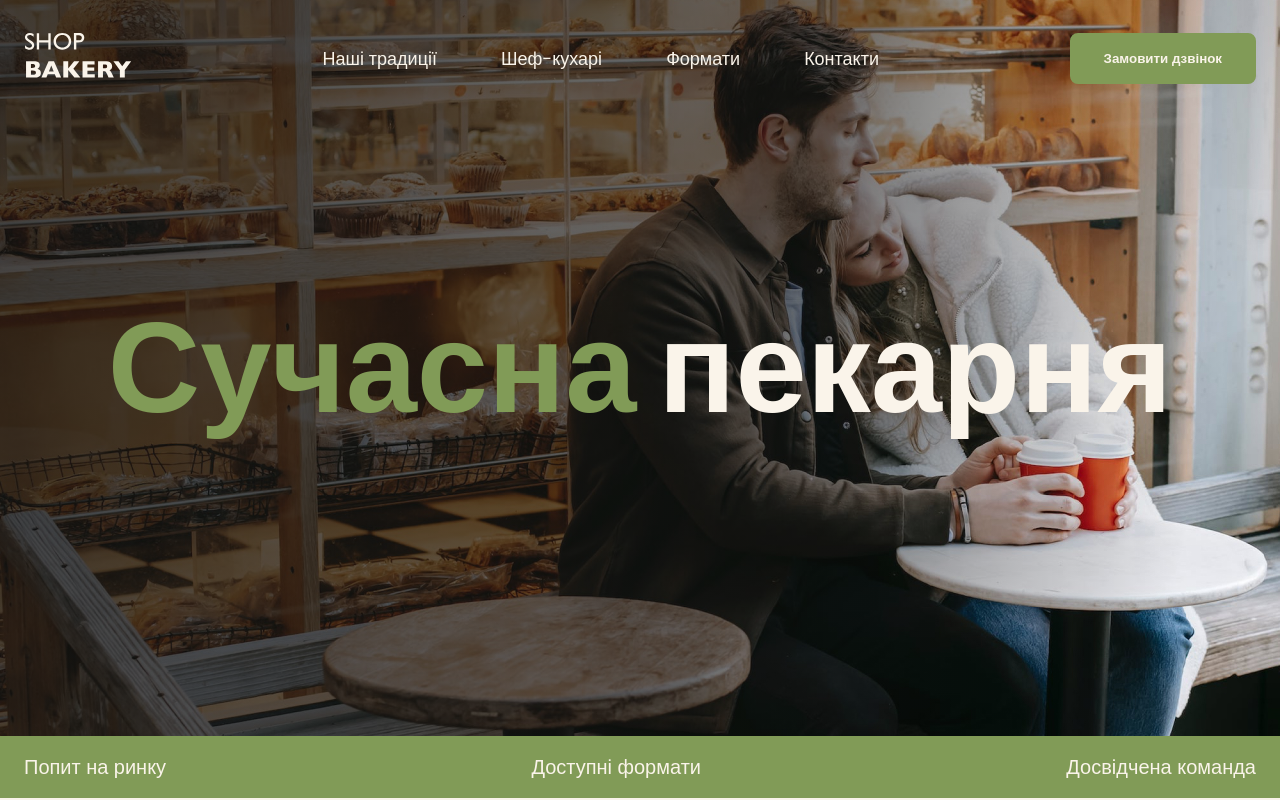
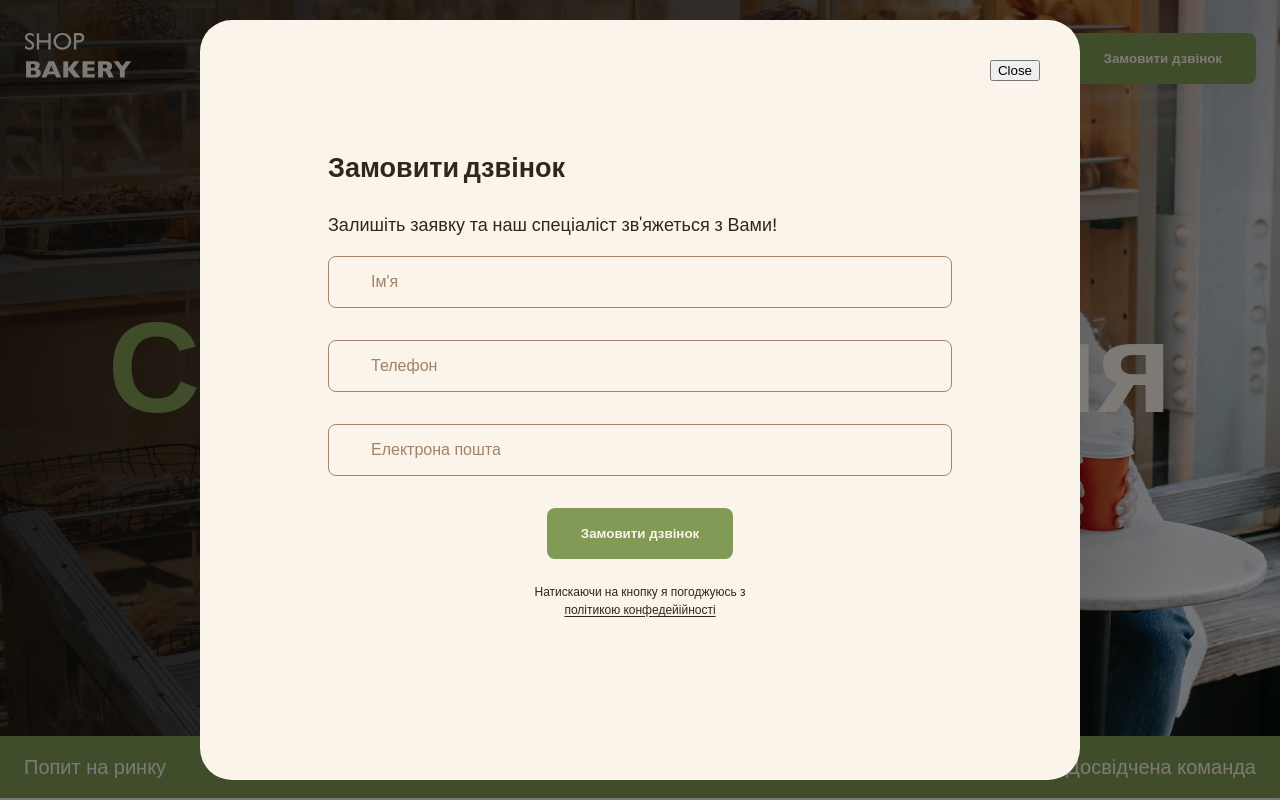
Before and after one commit to chk68/bakery-frontend, a plain HTML site: page index.html in a window 1280 px wide. Shown: the top 800 px of the page. Drawn offline with Linux system fonts and the light colour scheme.

Commit message:
add contact form

```diff
--- a/css/styles.css
+++ b/css/styles.css
@@ -511,8 +511,10 @@ ul {
     max-width: 880px;
     height: 100%;
     max-height: 880px;
+    padding: 128px;
     background-color: var(--color-primary-light);
     border-radius: 32px;
+    overflow-y: auto;
 }
 
 .backdrop.is-hidden {
@@ -526,3 +528,60 @@ ul {
     top: 40px;
     right: 40px;
 }
+
+/*Form*/
+.form-field {
+    margin-bottom: 32px;
+}
+
+.form-label {
+    position: absolute;
+    top: 16px;
+    left: 42px;
+}
+
+.form-input {
+    padding: 16px 42px;
+    width: 100%;
+    border: 1px solid var(--color-secondary-dark);
+    border-radius: 8px;
+    font-size: 16px;
+    line-height: 1.17px;
+    background-color: transparent;
+
+}
+
+.form-input:focus {
+    border-color: var(--color-brand-normal);
+    outline: none;
+}
+
+.form-input::placeholder {
+    color: var(--color-secondary-dark);
+    font-size: 16px;
+    line-height: 1.17px;
+}
+
+.form-input:focus::placeholder {
+    color: var(--color-primary-dark);
+}
+
+.form-button {
+    display: block;
+    margin: 0 auto 24px;
+
+}
+
+.form-terms {
+    margin: 0 auto;
+    max-width: 220px;
+    font-size: 12px;
+    font-weight: 500;
+    line-height: 1.5;
+    text-align: center;
+}
+
+.form-terms-link {
+    color: var(--color-primary-dark);
+    text-underline-offset: 2px;
+}
--- a/index.html
+++ b/index.html
@@ -198,6 +198,29 @@
                 <div class='contacts-form'>
                     <h2 class='contacts-title section-title'>Приєднуйся до мережі!</h2>
                     <p>Заповни форму, щоб ми звʼязались з тобою!</p>
+
+                    <form name="contact-form" autocomplete="off">
+                        <div class="form-field">
+                            <label class="form-label hidden" for="user-name">Ім'я</label>
+                            <input class="form-input" type="text" name="user-name" id="user-name" placeholder="Ім'я"/>
+                        </div>
+                        <div class="form-field">
+                            <label class="form-label hidden" for="user-tel">Телефон</label>
+                            <input class="form-input" type="tel" name="user-tel" id="user-tel" placeholder="Телефон"/>
+                        </div>
+                        <div class="form-field">
+                            <label class="form-label hidden" for="user-email">Електрона пошта</label>
+                            <input class="form-input" type="email" name="user-email" id="user-email"
+                                   placeholder="Електрона пошта"/>
+                        </div>
+
+                        <button class="form-button button" type="submit">Замовити дзвінок</button>
+                        <p class="form-terms">
+                            Натискаючи на кнопку я погоджуюсь з <a class="form-terms-link" href="#">політикою
+                            конфедейійності</a>
+                        </p>
+                    </form>
+
                 </div>
                 <iframe class='contacts-map'
                         src='https://www.google.com/maps/embed?pb=!1m18!1m12!1m3!1d2677.3251462111166!2d35.11264612553848!3d47.85266585890833!2m3!1f0!2f0!3f0!3m2!1i1024!2i768!4f13.1!3m3!1m2!1s0x40dc67c87de5c4d3%3A0x4111764b468f1f96!2z0JHRltC70LjQuSDQndCw0LvQuNCy!5e0!3m2!1suk!2sua!4v1699823310225!5m2!1suk!2sua'
@@ -262,9 +285,30 @@
     </div>
 </footer>
 
-<div class='backdrop is-hidden'>
-    <div class='modal'>'
+<div class='backdrop '>
+    <div class='modal'>
         <button class='modal-btn-close' type='button'>Close</button>
+        <h2>Замовити дзвінок</h2>
+        <p>Залишіть заявку та наш спеціаліст зв'яжеться з Вами!</p>
+        <form name="modal-form" autocomplete="off" novalidate>
+            <div class="form-field">
+                <label class="form-label hidden" for="user-name">Ім'я</label>
+                <input class="form-input" type="text" name="user-name" id="user-name" placeholder="Ім'я"/>
+            </div>
+            <div class="form-field">
+                <label class="form-label hidden" for="user-tel">Телефон</label>
+                <input class="form-input" type="tel" name="user-tel" id="user-tel" placeholder="Телефон"/>
+            </div>
+            <div class="form-field">
+                <label class="form-label hidden" for="user-email">Електрона пошта</label>
+                <input class="form-input" type="email" name="user-email" id="user-email" placeholder="Електрона пошта"/>
+            </div>
+
+            <button class="form-button button" type="submit">Замовити дзвінок</button>
+            <p class="form-terms">
+                Натискаючи на кнопку я погоджуюсь з <a class="form-terms-link" href="#">політикою конфедейійності</a>
+            </p>
+        </form>
     </div>
 </div>
 
```
